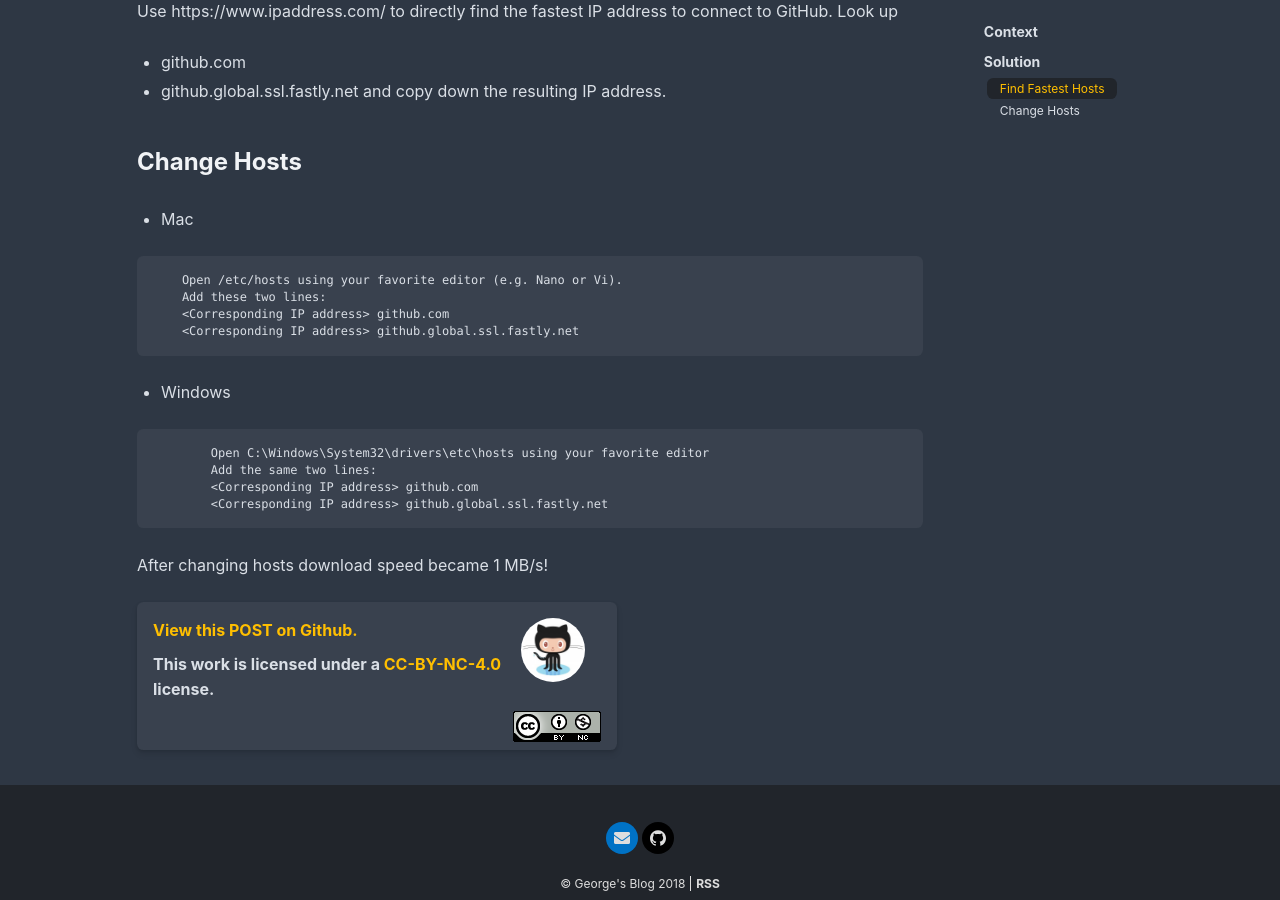
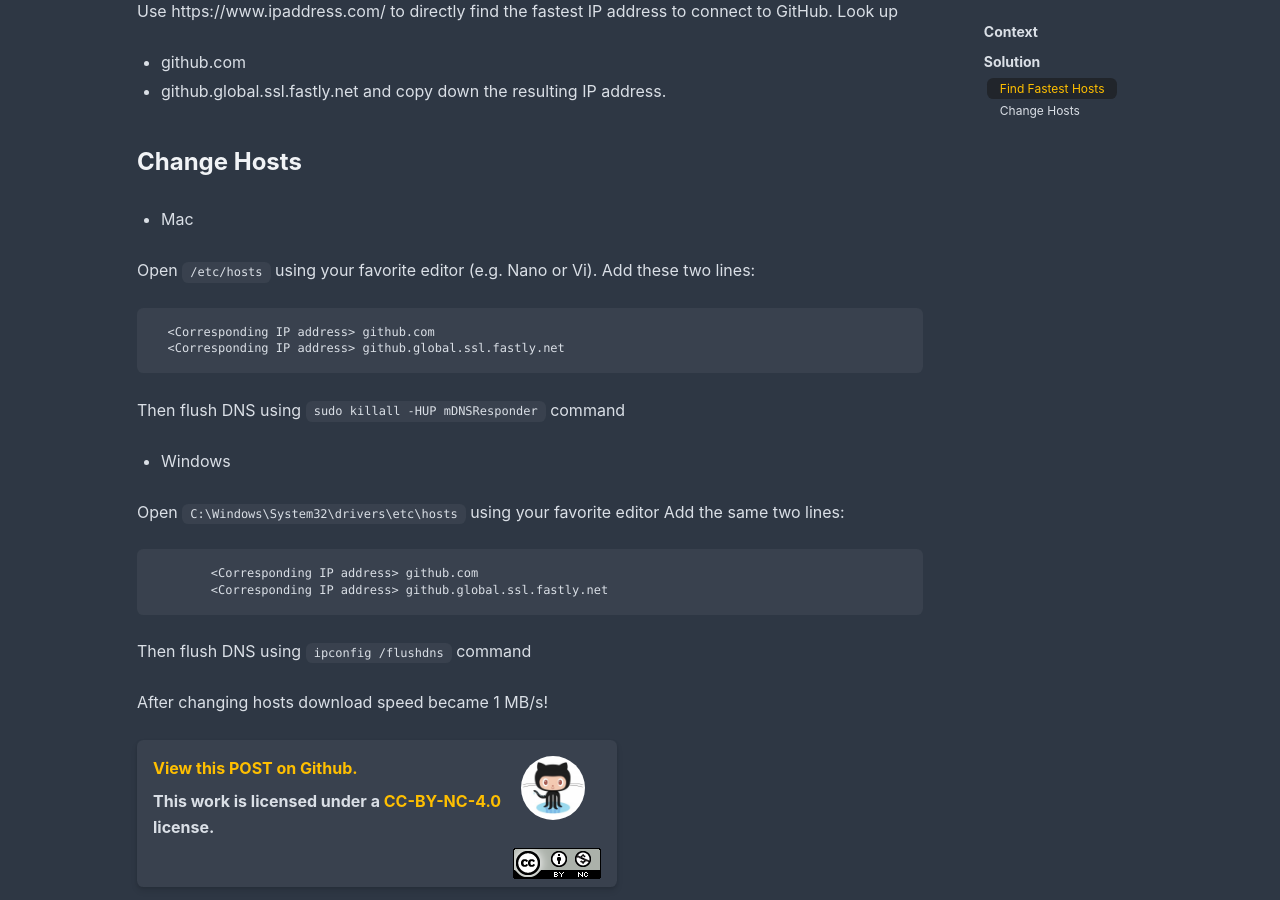
Before and after one commit to MrGeorgeZhu/MrGeorgeZhu.github.io, a Jekyll site: the page built from _posts/2018-06-18-GitHub-Download-Really-Slow.md, in a window 1280 px wide and 900 px high, scrolled down 692 px. Built offline with Jekyll 4.4.1, drawn with Linux system fonts in a browser that asks for light colours; nearby versions of some CDN libraries.

Commit message:
modified github download article

````diff
--- a/_posts/2018-06-18-GitHub-Download-Really-Slow.md
+++ b/_posts/2018-06-18-GitHub-Download-Really-Slow.md
@@ -30,20 +30,22 @@
 
 * Mac
 
+Open `/etc/hosts` using your favorite editor (e.g. Nano or Vi).
+Add these two lines:
 ```
-    Open /etc/hosts using your favorite editor (e.g. Nano or Vi).
-    Add these two lines:
-    <Corresponding IP address> github.com
-    <Corresponding IP address> github.global.ssl.fastly.net
+  <Corresponding IP address> github.com
+  <Corresponding IP address> github.global.ssl.fastly.net
 ```
+Then flush DNS using `sudo killall -HUP mDNSResponder` command
 
 * Windows
 
+Open `C:\Windows\System32\drivers\etc\hosts` using your favorite editor
+Add the same two lines:
 ```
-	Open C:\Windows\System32\drivers\etc\hosts using your favorite editor
-	Add the same two lines:
 	<Corresponding IP address> github.com
 	<Corresponding IP address> github.global.ssl.fastly.net
 ```
+Then flush DNS using `ipconfig /flushdns` command
 
 After changing hosts download speed became 1 MB/s!
````
